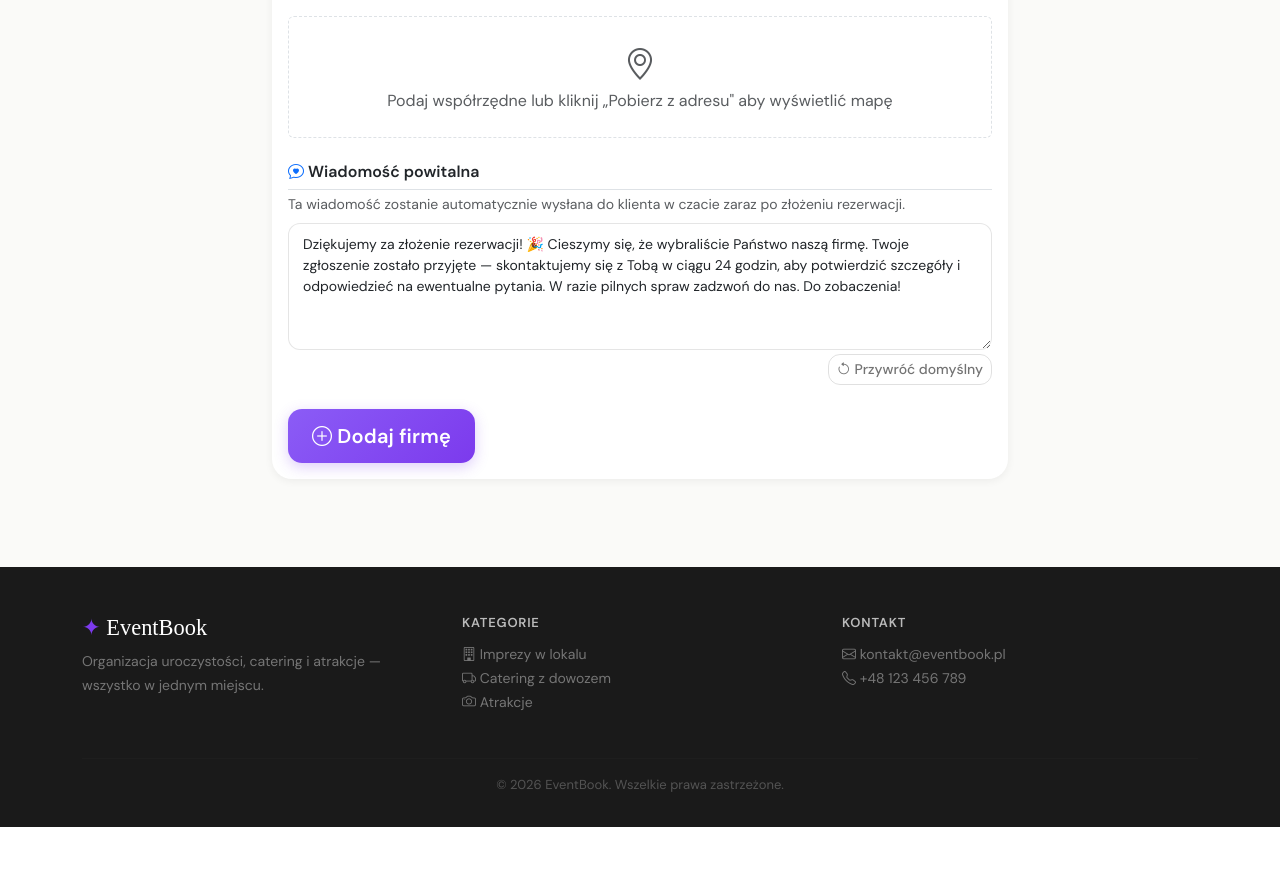
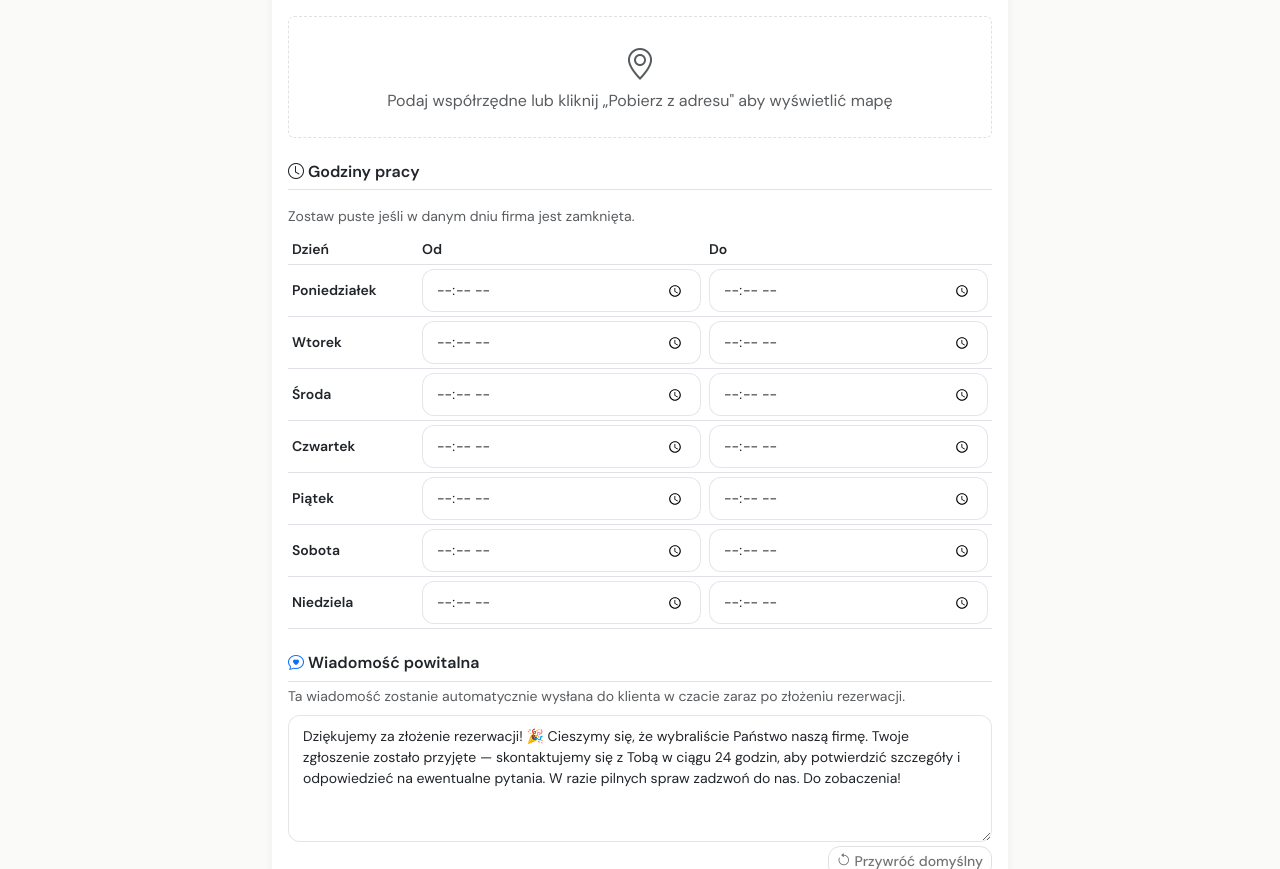
Before and after one commit to JanBober21/mojevent, a Django app: page /owner/restauracja/dodaj/ in a window 1280 px wide. Shown: the part 1654-2523 px from the top of the page. Before the commit the page ends 2481 px from the top, so only its background shows below. Run offline with Django 5.2, Linux system fonts and the light colour scheme; a user stored in the database is signed in; data comes from the database, SQL or seed files in the repository; tables that the repository leaves empty hold one stand-in row (values such as "Sample post"); parts of the project's set-up code (start-up, migrations or seed data) failed here and were passed over; some web fonts are replaced.

Commit message:
Godziny pracy firmy (pon-ndz) - konfiguracja w Moja firma, wyswietlanie na stronie firmy

```diff
--- a/bookings/forms.py
+++ b/bookings/forms.py
@@ -320,6 +320,13 @@ class RestaurantForm(forms.ModelForm):
             "has_parking", "has_garden", "has_dance_floor", "has_accommodation",
             "latitude", "longitude",
             "welcome_message",
+            "mon_open", "mon_close",
+            "tue_open", "tue_close",
+            "wed_open", "wed_close",
+            "thu_open", "thu_close",
+            "fri_open", "fri_close",
+            "sat_open", "sat_close",
+            "sun_open", "sun_close",
         ]
         widgets = {
             "firm_type": forms.Select(attrs={"class": "form-select", "id": "id_firm_type"}),
@@ -342,6 +349,20 @@ class RestaurantForm(forms.ModelForm):
             "has_accommodation": forms.CheckboxInput(attrs={"class": "form-check-input"}),
             "latitude": forms.HiddenInput(attrs={"id": "id_latitude"}),
             "longitude": forms.HiddenInput(attrs={"id": "id_longitude"}),
+            "mon_open": forms.TimeInput(attrs={"class": "form-control", "type": "time"}),
+            "mon_close": forms.TimeInput(attrs={"class": "form-control", "type": "time"}),
+            "tue_open": forms.TimeInput(attrs={"class": "form-control", "type": "time"}),
+            "tue_close": forms.TimeInput(attrs={"class": "form-control", "type": "time"}),
+            "wed_open": forms.TimeInput(attrs={"class": "form-control", "type": "time"}),
+            "wed_close": forms.TimeInput(attrs={"class": "form-control", "type": "time"}),
+            "thu_open": forms.TimeInput(attrs={"class": "form-control", "type": "time"}),
+            "thu_close": forms.TimeInput(attrs={"class": "form-control", "type": "time"}),
+            "fri_open": forms.TimeInput(attrs={"class": "form-control", "type": "time"}),
+            "fri_close": forms.TimeInput(attrs={"class": "form-control", "type": "time"}),
+            "sat_open": forms.TimeInput(attrs={"class": "form-control", "type": "time"}),
+            "sat_close": forms.TimeInput(attrs={"class": "form-control", "type": "time"}),
+            "sun_open": forms.TimeInput(attrs={"class": "form-control", "type": "time"}),
+            "sun_close": forms.TimeInput(attrs={"class": "form-control", "type": "time"}),
         }
 
     def __init__(self, *args, **kwargs):
--- a/bookings/models.py
+++ b/bookings/models.py
@@ -66,6 +66,23 @@ class Restaurant(models.Model):
         ),
         help_text="Wiadomość automatycznie wysyłana do klienta po złożeniu rezerwacji.",
     )
+
+    # ── Godziny pracy (pon–ndz) ───────────────────────────────────────────
+    mon_open = models.TimeField("Poniedziałek od", null=True, blank=True)
+    mon_close = models.TimeField("Poniedziałek do", null=True, blank=True)
+    tue_open = models.TimeField("Wtorek od", null=True, blank=True)
+    tue_close = models.TimeField("Wtorek do", null=True, blank=True)
+    wed_open = models.TimeField("Środa od", null=True, blank=True)
+    wed_close = models.TimeField("Środa do", null=True, blank=True)
+    thu_open = models.TimeField("Czwartek od", null=True, blank=True)
+    thu_close = models.TimeField("Czwartek do", null=True, blank=True)
+    fri_open = models.TimeField("Piątek od", null=True, blank=True)
+    fri_close = models.TimeField("Piątek do", null=True, blank=True)
+    sat_open = models.TimeField("Sobota od", null=True, blank=True)
+    sat_close = models.TimeField("Sobota do", null=True, blank=True)
+    sun_open = models.TimeField("Niedziela od", null=True, blank=True)
+    sun_close = models.TimeField("Niedziela do", null=True, blank=True)
+
     is_active = models.BooleanField("Aktywna", default=True)
     created_at = models.DateTimeField("Data utworzenia", auto_now_add=True)
     updated_at = models.DateTimeField("Data aktualizacji", auto_now=True)
@@ -77,6 +94,38 @@ class Restaurant(models.Model):
 
     def __str__(self):
         return f"{self.name} — {self.city}"
+
+    DAYS_OF_WEEK = [
+        ("mon", "Poniedziałek"),
+        ("tue", "Wtorek"),
+        ("wed", "Środa"),
+        ("thu", "Czwartek"),
+        ("fri", "Piątek"),
+        ("sat", "Sobota"),
+        ("sun", "Niedziela"),
+    ]
+
+    def get_working_hours(self):
+        """Return list of dicts: {day, label, open, close, closed}."""
+        hours = []
+        for code, label in self.DAYS_OF_WEEK:
+            h_open = getattr(self, f"{code}_open")
+            h_close = getattr(self, f"{code}_close")
+            hours.append({
+                "day": code,
+                "label": label,
+                "open": h_open,
+                "close": h_close,
+                "closed": h_open is None or h_close is None,
+            })
+        return hours
+
+    def has_working_hours(self):
+        """Return True if at least one day has hours set."""
+        for code, _ in self.DAYS_OF_WEEK:
+            if getattr(self, f"{code}_open") and getattr(self, f"{code}_close"):
+                return True
+        return False
 
     def average_rating(self):
         reviews = self.reviews.all()
--- a/templates/bookings/owner/restaurant_form.html
+++ b/templates/bookings/owner/restaurant_form.html
@@ -234,6 +234,60 @@
                         </div>
                     </div>
 
+                    <!-- Godziny pracy -->
+                    <h5 class="mt-4 mb-3 border-bottom pb-2">
+                        <i class="bi bi-clock"></i> Godziny pracy
+                    </h5>
+                    <p class="text-muted small mb-2">Zostaw puste jeśli w danym dniu firma jest zamknięta.</p>
+                    <div class="table-responsive">
+                        <table class="table table-sm align-middle mb-0">
+                            <thead>
+                                <tr>
+                                    <th style="width:130px;">Dzień</th>
+                                    <th>Od</th>
+                                    <th>Do</th>
+                                </tr>
+                            </thead>
+                            <tbody>
+                                <tr>
+                                    <td class="fw-semibold">Poniedziałek</td>
+                                    <td>{{ form.mon_open }}</td>
+                                    <td>{{ form.mon_close }}</td>
+                                </tr>
+                                <tr>
+                                    <td class="fw-semibold">Wtorek</td>
+                                    <td>{{ form.tue_open }}</td>
+                                    <td>{{ form.tue_close }}</td>
+                                </tr>
+                                <tr>
+                                    <td class="fw-semibold">Środa</td>
+                                    <td>{{ form.wed_open }}</td>
+                                    <td>{{ form.wed_close }}</td>
+                                </tr>
+                                <tr>
+                                    <td class="fw-semibold">Czwartek</td>
+                                    <td>{{ form.thu_open }}</td>
+                                    <td>{{ form.thu_close }}</td>
+                                </tr>
+                                <tr>
+                                    <td class="fw-semibold">Piątek</td>
+                                    <td>{{ form.fri_open }}</td>
+                                    <td>{{ form.fri_close }}</td>
+                                </tr>
+                                <tr>
+                                    <td class="fw-semibold">Sobota</td>
+                                    <td>{{ form.sat_open }}</td>
+                                    <td>{{ form.sat_close }}</td>
+                                </tr>
+                                <tr>
+                                    <td class="fw-semibold">Niedziela</td>
+                                    <td>{{ form.sun_open }}</td>
+                                    <td>{{ form.sun_close }}</td>
+                                </tr>
+                            </tbody>
+                        </table>
+                    </div>
+
                     <!-- Wiadomość powitalna -->
                     <h5 class="mt-4 mb-1 border-bottom pb-2">
                         <i class="bi bi-chat-heart text-primary"></i> Wiadomość powitalna
```
Also changed, not shown: templates/bookings/restaurant_detail.html (+23 -0 lines), bookings/migrations/0024_working_hours.py (added).
